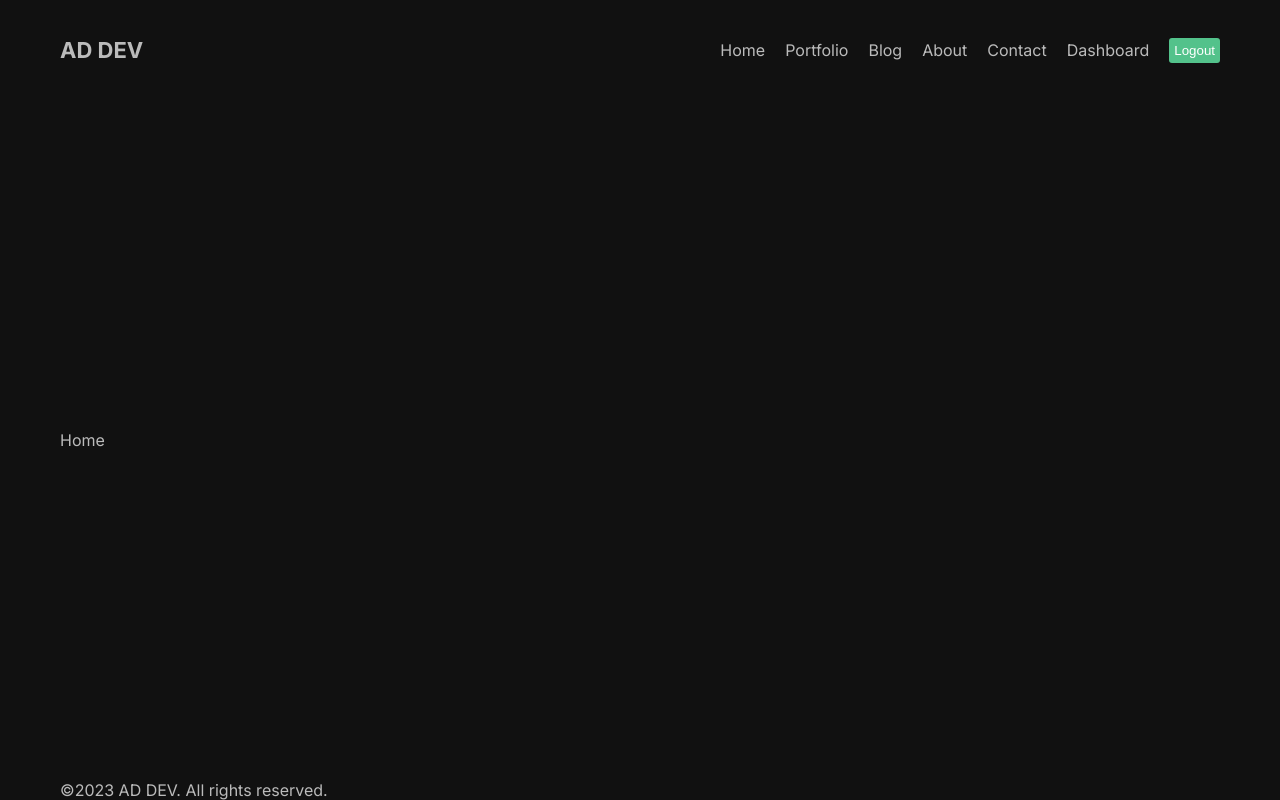
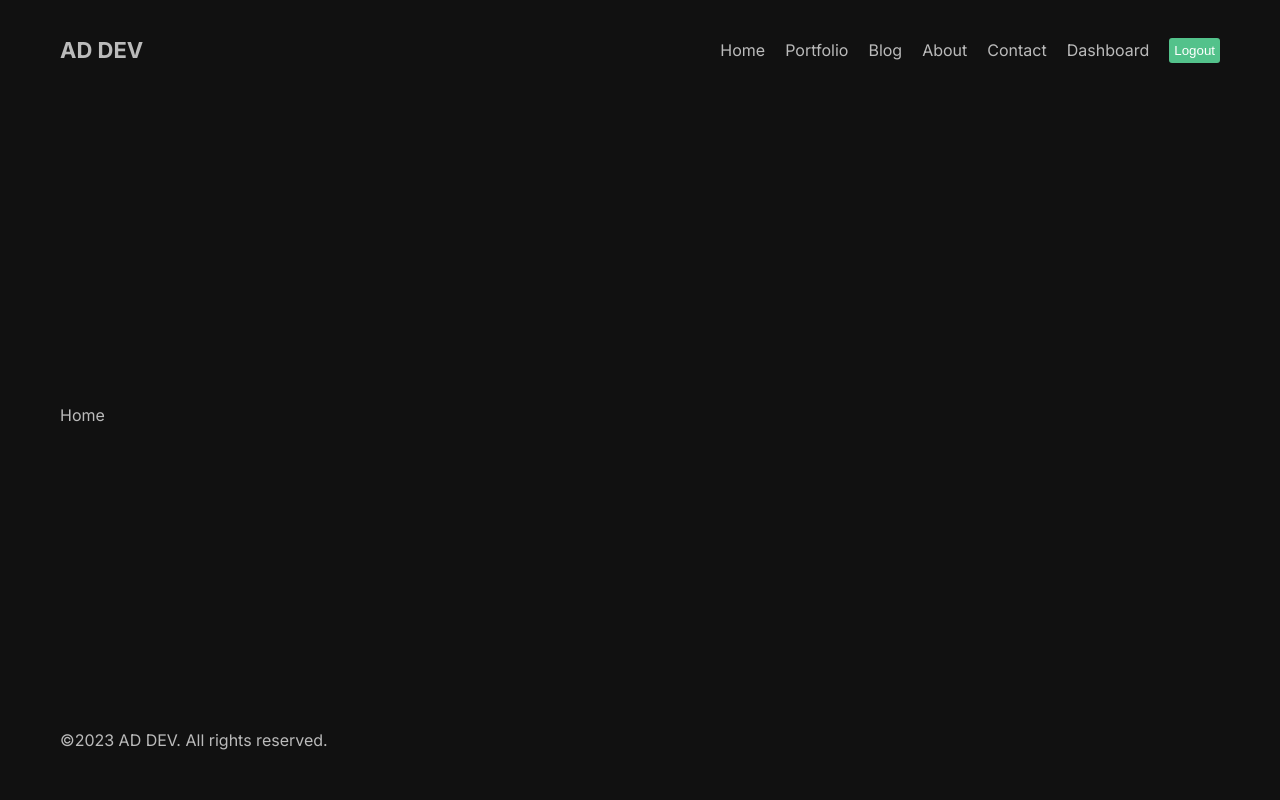
Before and after one commit to adarraji/nextjs-blog, a Next.js app: page / in a window 1280 px wide. Built offline with nearby package versions, Linux system fonts and the light colour scheme.

Commit message:
added styles

```diff
--- a/src/components/footer/page.module.css
+++ b/src/components/footer/page.module.css
@@ -1 +1,6 @@
-.container {}
+.container {
+    height: 50px;
+    display: flex;
+    align-items: center;
+    justify-content: space-between;
+}
```
